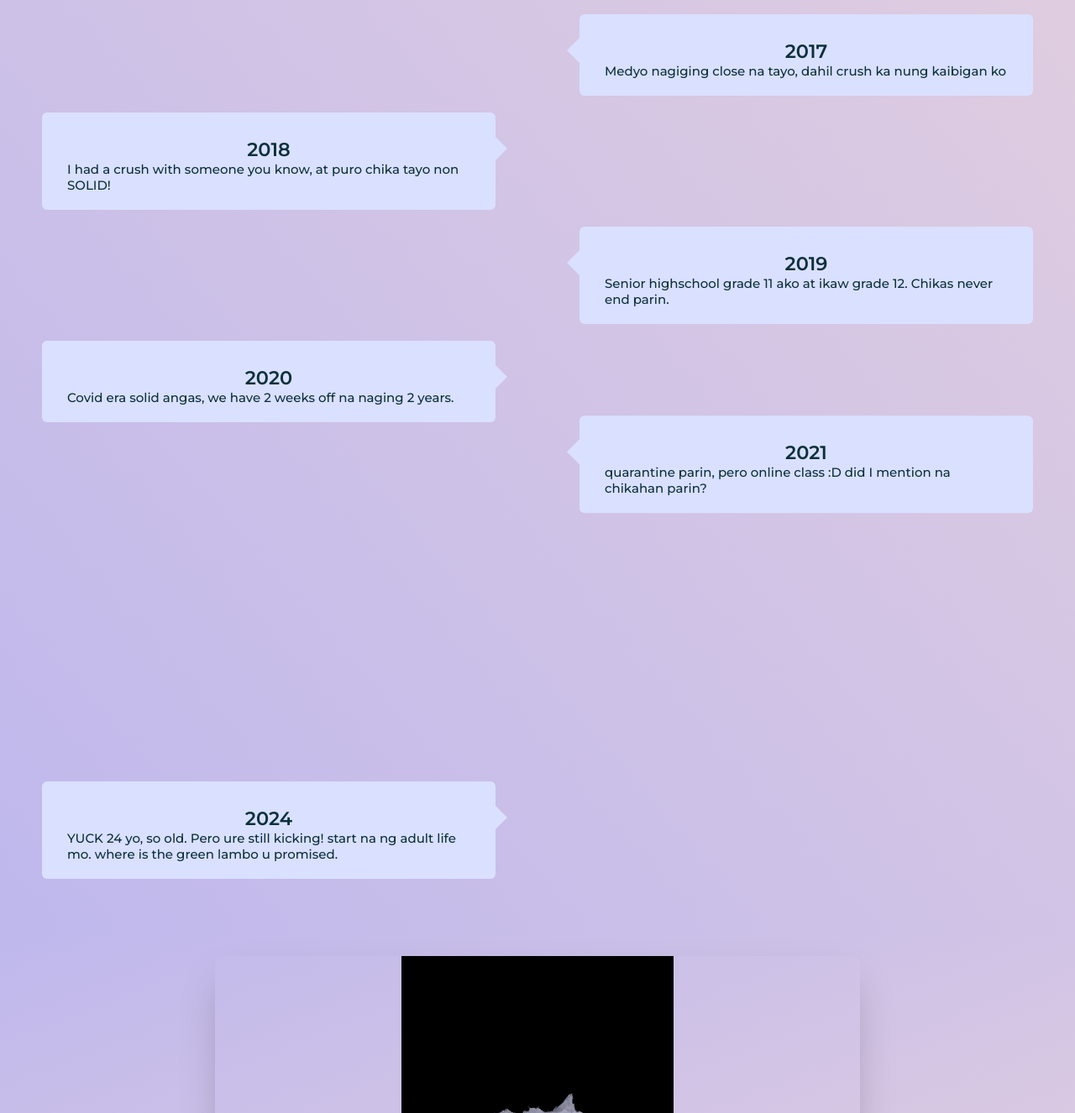
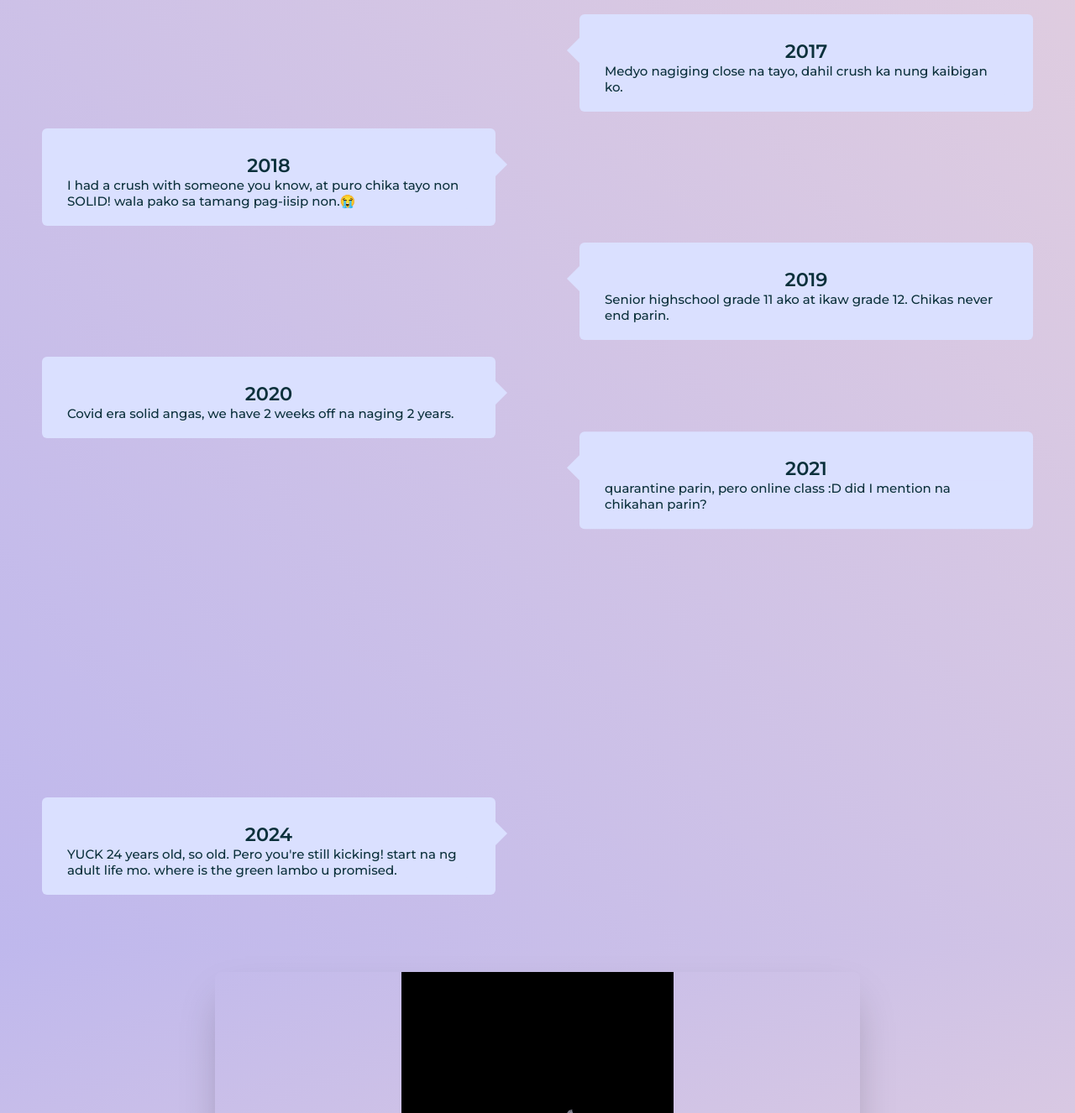
Before and after one commit to ChristianJoyGaray/Birthday, a plain HTML site: page index.html in a window 1280 px wide. Shown: the part 2474-3800 px from the top of the page at 84% size. Drawn offline with Linux system fonts and the light colour scheme; grey boxes are pictures that could not be loaded.

Commit message:
initial commit

```diff
--- a/index.html
+++ b/index.html
@@ -50,7 +50,7 @@
         <div class="container-timeline left-container">
             <div class="text-box">
                 <h3 class="hbdy">2016</h3>
-                <p class="description">I think I met you here sa camp, and then sumasama ako sa lakad natin at nandon ka rin</p>
+                <p class="description">I think I met you here sa camp, and then sumasama ako sa lakad natin at nandon ka rin.</p>
                 <span class="left-container-arrow"></span>
             </div>
         </div>
@@ -58,7 +58,7 @@
         <div class="container-timeline right-container">
             <div class="text-box">
                 <h3 class="hbdy">2017</h3>
-                <p class="description">Medyo nagiging close na tayo, dahil crush ka nung kaibigan ko</p>
+                <p class="description">Medyo nagiging close na tayo, dahil crush ka nung kaibigan ko.</p>
                 <span class="right-container-arrow"></span>
             </div>
         </div>
@@ -66,7 +66,7 @@
         <div class="container-timeline left-container">
             <div class="text-box">
                 <h3 class="hbdy">2018</h3>
-                <p class="description">I had a crush with someone you know, at puro chika tayo non SOLID!</p>
+                <p class="description">I had a crush with someone you know, at puro chika tayo non SOLID! wala pako sa tamang pag-iisip non.😭</p>
                 <span class="left-container-arrow"></span>
             </div>
         </div>
@@ -114,7 +114,7 @@
         <div class="container-timeline left-container">
             <div class="text-box">
                 <h3 class="hbdy">2024</h3>
-                <p class="description">YUCK 24 yo, so old. Pero ure still kicking! start na ng adult life mo. where is the green lambo u promised.</p>
+                <p class="description">YUCK 24 years old, so old. Pero you're still kicking! start na ng adult life mo. where is the green lambo u promised.</p>
                 <span class="left-container-arrow"></span>
             </div>
         </div>
```
Also changed, not shown: images/one.png (deleted), images/threethree.png, images/two.png (deleted), 1 other file.
